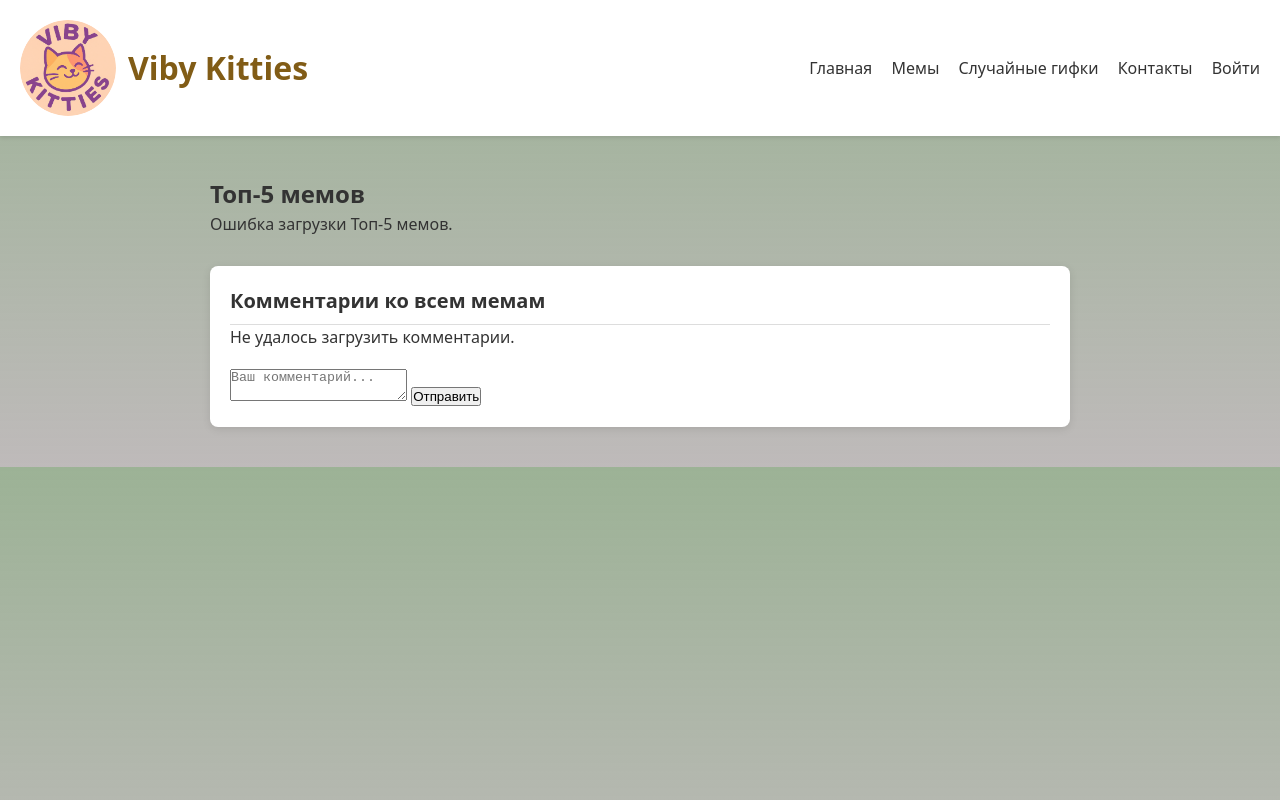
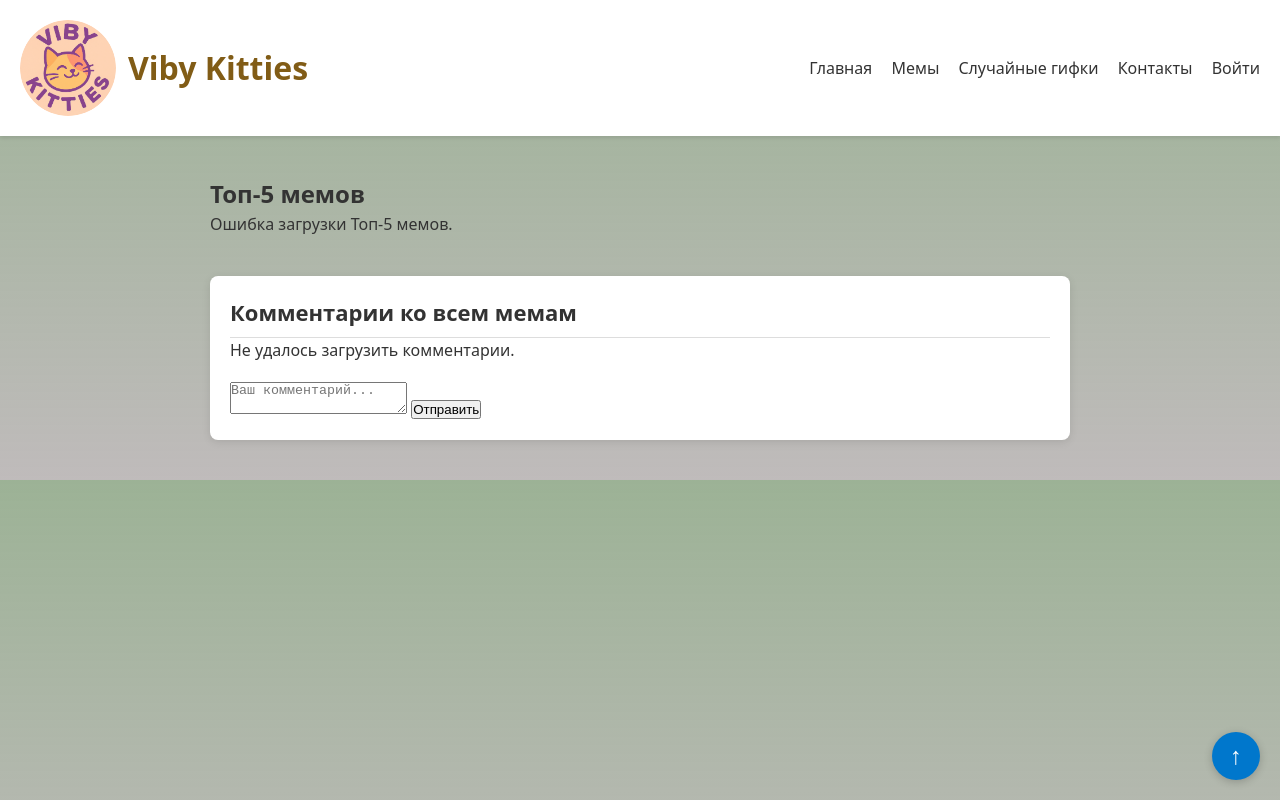
Before and after one commit to bloqikveq/catforgit, a website: page public/index.html in a window 1280 px wide. Drawn offline with Linux system fonts and the light colour scheme; no server answers.

Commit message:
Final comment.js3

```diff
--- a/public/css/style.css
+++ b/public/css/style.css
@@ -5,17 +5,17 @@
   box-sizing: border-box;
 }
 
-/* Применяем единый системный шрифт ко всему документу */
 html {
+  /* Единый системный шрифт */
   font-family: system-ui, -apple-system, BlinkMacSystemFont, "Segoe UI", Roboto, "Helvetica Neue", Arial, sans-serif;
-  font-size: 16px; /* базовый размер */
+  font-size: 16px;
   line-height: 1.5;
   color: #333;
 }
 
 body {
   background:
-    linear-gradient(rgba(58, 102, 45, 0.5), rgba(26, 11, 11, 0.281)),
+    linear-gradient(rgba(58, 102, 45, 0.5), rgba(26, 11, 11, 0.28)),
     url('../img/bg-pattern.png') center/cover no-repeat;
 }
 
@@ -43,6 +43,7 @@ header {
   transition: transform .2s;
   margin-right: 12px;
 }
+
 .logo:hover img {
   transform: scale(1.05);
 }
@@ -53,6 +54,7 @@ header {
   color: #815c16;
   line-height: 1;
 }
+
 .logo-text:hover {
   color: #0077cc;
 }
@@ -63,6 +65,7 @@ nav a {
   color: #333;
   text-decoration: none;
 }
+
 nav a:hover {
   text-decoration: underline;
 }
@@ -80,7 +83,7 @@ main {
   margin: 20px 0;
 }
 
-/* Сетка мемов */
+/* ==== Сетка мемов ==== */
 .memes-grid {
   display: grid;
   gap: 20px;
@@ -94,21 +97,23 @@ main {
   box-shadow: 0 2px 8px rgba(0,0,0,0.05);
   transition: transform .2s;
 }
+
 .meme-card:hover {
   transform: scale(1.03);
 }
+
 .meme-card p {
   text-align: center;
   padding: 10px;
   font-weight: bold;
 }
 
-/* Контейнер изображения */
 .img-container {
   width: 100%;
   height: 250px;
   overflow: hidden;
 }
+
 .img-container img,
 .img-container video {
   width: 100%;
@@ -116,7 +121,7 @@ main {
   object-fit: cover;
 }
 
-/* Форма голосования */
+/* ==== Форма голосования ==== */
 .vote-form {
   margin-top: 40px;
   background: #fff;
@@ -124,25 +129,38 @@ main {
   border-radius: 8px;
   box-shadow: 0 2px 8px rgba(0,0,0,0.05);
 }
+
 .vote-form label {
   margin-right: 10px;
 }
 
-/* Кнопка "Наверх" */
+/* ==== Кнопка "Наверх" ==== */
 #toTop {
   position: fixed;
   bottom: 20px;
   right: 20px;
   display: none;
+  width: 48px;
+  height: 48px;
   background: #0077cc;
   color: #fff;
   border: none;
-  padding: 10px;
   border-radius: 50%;
+  font-size: 24px;
   cursor: pointer;
+  align-items: center;
+  justify-content: center;
+  display: flex;
+  box-shadow: 0 2px 8px rgba(0,0,0,0.2);
+  transition: background .2s, transform .2s;
 }
 
-/* Футер */
+#toTop:hover {
+  background: #005fa3;
+  transform: scale(1.1);
+}
+
+/* ==== Футер ==== */
 footer {
   text-align: center;
   padding: 20px 0;
@@ -150,7 +168,7 @@ footer {
   margin-top: 40px;
 }
 
-/* Адаптив */
+/* ==== Адаптив ==== */
 @media(max-width: 600px) {
   .img-container {
     height: 180px;
@@ -165,20 +183,23 @@ footer {
   border-radius: 8px;
   box-shadow: 0 2px 8px rgba(0,0,0,0.05);
 }
+
 .meme-info {
   margin: 15px 0;
 }
+
 .meme-info summary {
   cursor: pointer;
   font-weight: bold;
 }
 
-/* Контейнер для случайного мема */
+/* ==== Контейнер случайного мема ==== */
 .random-meme-container {
   text-align: center;
   margin: 20px auto;
   max-width: 800px;
 }
+
 .random-meme-container img {
   width: 100%;
   height: auto;
@@ -187,17 +208,19 @@ footer {
   box-shadow: 0 2px 8px rgba(0,0,0,0.1);
 }
 
-/* ==== Блоки комментариев ==== */
+/* ==== Блок комментариев (глобальный + локальный) ==== */
 .comments-block {
   background: #fff;
   border-radius: 8px;
   padding: 20px;
-  margin-top: 30px;
+  margin: 40px auto; /* увеличенный отступ сверху/снизу */
+  max-width: 900px;
   box-shadow: 0 2px 8px rgba(0,0,0,0.1);
 }
+
 .comments-block h2 {
   margin-top: 0;
-  font-size: 20px;
+  font-size: 22px;
   border-bottom: 1px solid #ddd;
   padding-bottom: 8px;
 }
@@ -212,6 +235,7 @@ footer {
   padding: 12px 0;
   border-bottom: 1px solid #eee;
 }
+
 .comment:last-child {
   border-bottom: none;
 }
@@ -234,17 +258,21 @@ footer {
   display: flex;
   flex-direction: column;
 }
+
 .comment-form textarea {
   resize: vertical;
   min-height: 60px;
   padding: 8px;
-  font-family: inherit; /* наследуем глобальный system-ui */
+  font-family: inherit; /* Наследует системный шрифт */
   margin-bottom: 10px;
 }
+
 .comment-form button {
   align-self: flex-end;
   padding: 6px 16px;
 }
+
+/* ==== Карта (на странице contacts.html) ==== */
 #map {
-  margin-top: 20px;  /* отступ сверху, чтобы отделить от текста */
+  margin-top: 20px;
 }
```
